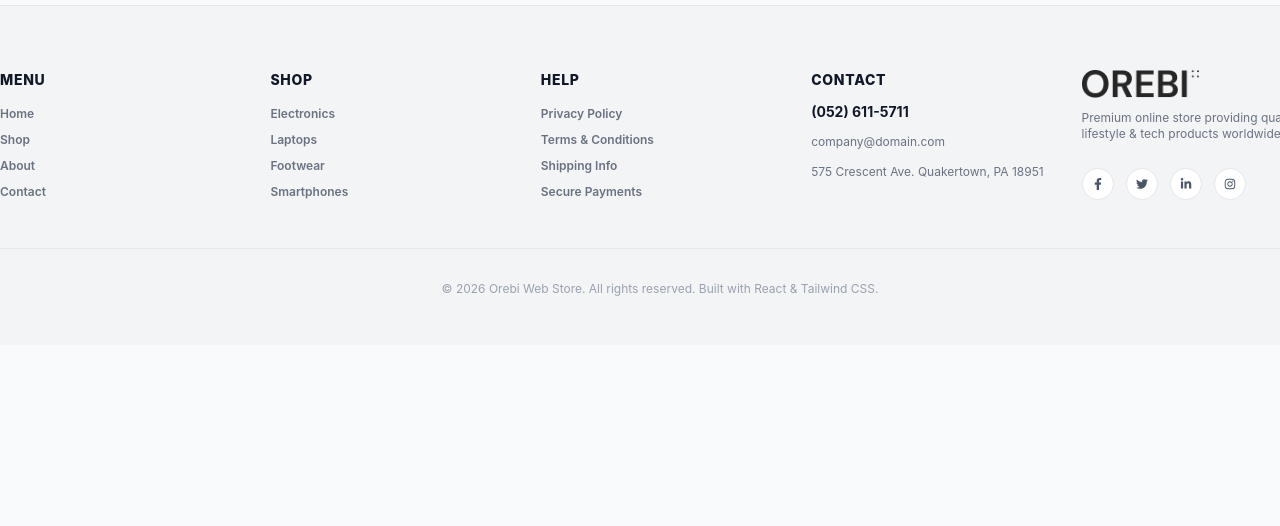
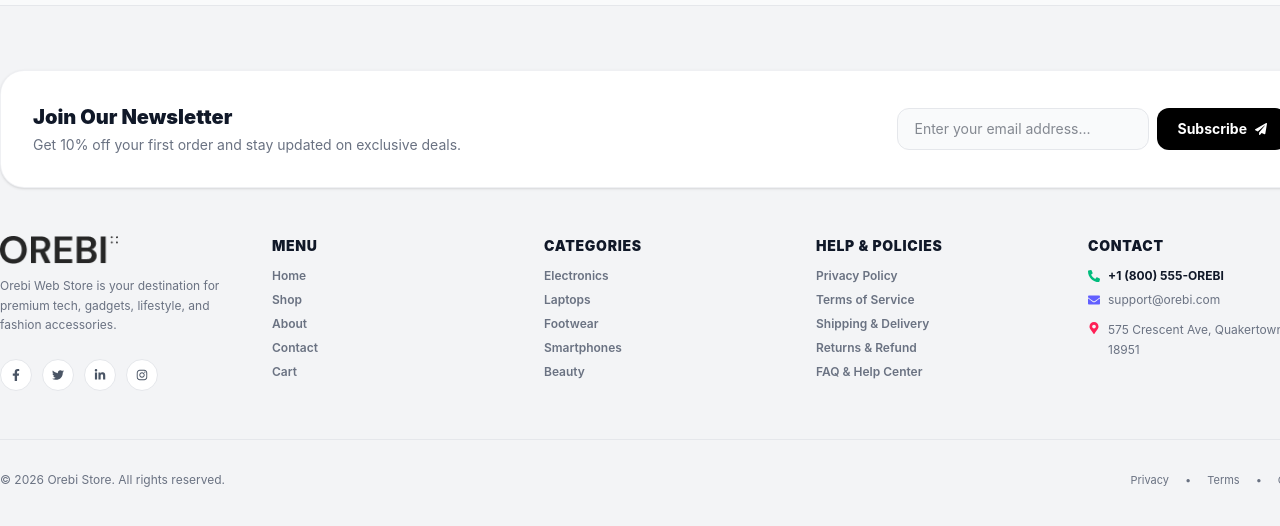
Before and after one commit to enticodes/orebiWebR, a React (Vite) app: page / in a window 1280 px wide. Shown: the part 2436-2962 px from the top of the page. Before the commit the page ends 2781 px from the top, so only its background shows below. Built offline with nearby package versions, Linux system fonts and the light colour scheme; no server answers.

Commit message:
footer fixed

```diff
--- a/src/components/layouts/Footer.jsx
+++ b/src/components/layouts/Footer.jsx
@@ -1,20 +1,100 @@
 import React from "react";
 import Container from "../common/Container";
-import { FaFacebookF, FaLinkedinIn, FaInstagram, FaTwitter } from "react-icons/fa";
+import { FaFacebookF, FaLinkedinIn, FaInstagram, FaTwitter, FaEnvelope, FaPhoneAlt, FaMapMarkerAlt, FaPaperPlane } from "react-icons/fa";
 import Image from "../common/Image";
 import orebii from "/src/assets/OREBI.png";
 import { Link } from "react-router-dom";
+import { useToast } from "../common/Toast";
 
 const Footer = () => {
+  const { addToast } = useToast() || { addToast: () => {} };
+
+  const handleSubscribe = (e) => {
+    e.preventDefault();
+    addToast?.("Thank you for subscribing to our newsletter!", "success");
+    e.target.reset();
+  };
+
   return (
-    <footer className="bg-gray-100 dark:bg-slate-950 text-gray-800 dark:text-gray-200 border-t border-gray-200 dark:border-slate-800 pt-16 pb-12 transition-colors duration-300">
+    <footer className="bg-gray-100 dark:bg-slate-950 text-gray-800 dark:text-gray-200 border-t border-gray-200 dark:border-slate-800/80 pt-12 sm:pt-16 pb-8 sm:pb-12 transition-colors duration-300">
       <Container>
-        <div className="grid grid-cols-1 sm:grid-cols-2 md:grid-cols-5 gap-8 mb-12">
 
-          {/* Menu Column */}
-          <div className="space-y-4">
-            <h3 className="text-sm font-extrabold uppercase tracking-wider text-gray-900 dark:text-white">MENU</h3>
-            <ul className="space-y-2.5 text-xs font-semibold text-gray-500 dark:text-gray-400">
+        {/* Top Newsletter Strip on Footer */}
+        <div className="bg-white dark:bg-slate-900 rounded-3xl p-6 sm:p-8 mb-12 shadow-sm border border-gray-200/60 dark:border-slate-800 flex flex-col md:flex-row items-center justify-between gap-6">
+          <div className="space-y-1 text-center md:text-left">
+            <h3 className="text-lg sm:text-xl font-black text-gray-900 dark:text-white">
+              Join Our Newsletter
+            </h3>
+            <p className="text-xs sm:text-sm text-gray-500 dark:text-gray-400">
+              Get 10% off your first order and stay updated on exclusive deals.
+            </p>
+          </div>
+          <form onSubmit={handleSubscribe} className="flex w-full md:w-auto max-w-md gap-2">
+            <input
+              type="email"
+              required
+              placeholder="Enter your email address..."
+              className="flex-1 px-4 py-2.5 bg-gray-50 dark:bg-slate-800 border border-gray-200 dark:border-slate-700 rounded-xl text-xs sm:text-sm text-gray-900 dark:text-white focus:outline-none focus:ring-2 focus:ring-black dark:focus:ring-white"
+            />
+            <button
+              type="submit"
+              className="px-5 py-2.5 bg-black dark:bg-white text-white dark:text-black font-bold text-xs sm:text-sm rounded-xl hover:opacity-90 transition-opacity flex items-center gap-2 flex-shrink-0"
+            >
+              Subscribe <FaPaperPlane className="text-xs" />
+            </button>
+          </form>
+        </div>
+
+        {/* Main Grid Layout */}
+        <div className="grid grid-cols-2 sm:grid-cols-2 md:grid-cols-5 gap-8 sm:gap-10 mb-12">
+
+          {/* Brand & Info - Full width on small screens */}
+          <div className="col-span-2 md:col-span-1 space-y-4">
+            <Link to="/">
+              <Image imgSrc={orebii} className="h-7 object-contain dark:invert mb-3" />
+            </Link>
+            <p className="text-xs text-gray-500 dark:text-gray-400 leading-relaxed">
+              Orebi Web Store is your destination for premium tech, gadgets, lifestyle, and fashion accessories.
+            </p>
+
+            <div className="flex items-center gap-2.5 text-gray-600 dark:text-gray-300 pt-2">
+              <a
+                href="#"
+                className="w-8 h-8 rounded-full bg-white dark:bg-slate-900 border border-gray-200 dark:border-slate-800 flex items-center justify-center text-xs hover:bg-black hover:text-white dark:hover:bg-white dark:hover:text-black transition-colors"
+                title="Facebook"
+              >
+                <FaFacebookF />
+              </a>
+              <a
+                href="#"
+                className="w-8 h-8 rounded-full bg-white dark:bg-slate-900 border border-gray-200 dark:border-slate-800 flex items-center justify-center text-xs hover:bg-black hover:text-white dark:hover:bg-white dark:hover:text-black transition-colors"
+                title="Twitter"
+              >
+                <FaTwitter />
+              </a>
+              <a
+                href="#"
+                className="w-8 h-8 rounded-full bg-white dark:bg-slate-900 border border-gray-200 dark:border-slate-800 flex items-center justify-center text-xs hover:bg-black hover:text-white dark:hover:bg-white dark:hover:text-black transition-colors"
+                title="LinkedIn"
+              >
+                <FaLinkedinIn />
+              </a>
+              <a
+                href="#"
+                className="w-8 h-8 rounded-full bg-white dark:bg-slate-900 border border-gray-200 dark:border-slate-800 flex items-center justify-center text-xs hover:bg-black hover:text-white dark:hover:bg-white dark:hover:text-black transition-colors"
+                title="Instagram"
+              >
+                <FaInstagram />
+              </a>
+            </div>
+          </div>
+
+          {/* Quick Menu */}
+          <div className="col-span-1 space-y-3">
+            <h3 className="text-xs sm:text-sm font-black uppercase tracking-wider text-gray-900 dark:text-white">
+              MENU
+            </h3>
+            <ul className="space-y-2 text-xs font-semibold text-gray-500 dark:text-gray-400">
               <li>
                 <Link to="/" className="hover:text-black dark:hover:text-white transition-colors">
                   Home
@@ -35,13 +115,20 @@ const Footer = () => {
                   Contact
                 </Link>
               </li>
+              <li>
+                <Link to="/cart" className="hover:text-black dark:hover:text-white transition-colors">
+                  Cart
+                </Link>
+              </li>
             </ul>
           </div>
 
-          {/* Shop Column */}
-          <div className="space-y-4">
-            <h3 className="text-sm font-extrabold uppercase tracking-wider text-gray-900 dark:text-white">SHOP</h3>
-            <ul className="space-y-2.5 text-xs font-semibold text-gray-500 dark:text-gray-400">
+          {/* Categories */}
+          <div className="col-span-1 space-y-3">
+            <h3 className="text-xs sm:text-sm font-black uppercase tracking-wider text-gray-900 dark:text-white">
+              CATEGORIES
+            </h3>
+            <ul className="space-y-2 text-xs font-semibold text-gray-500 dark:text-gray-400">
               <li>
                 <Link to="/shop?category=electronics" className="hover:text-black dark:hover:text-white transition-colors">
                   Electronics
@@ -62,60 +149,73 @@ const Footer = () => {
                   Smartphones
                 </Link>
               </li>
+              <li>
+                <Link to="/shop?category=beauty" className="hover:text-black dark:hover:text-white transition-colors">
+                  Beauty
+                </Link>
+              </li>
             </ul>
           </div>
 
-          {/* Help Column */}
-          <div className="space-y-4">
-            <h3 className="text-sm font-extrabold uppercase tracking-wider text-gray-900 dark:text-white">HELP</h3>
-            <ul className="space-y-2.5 text-xs font-semibold text-gray-500 dark:text-gray-400">
-              <li className="hover:text-black dark:hover:text-white cursor-pointer transition-colors">Privacy Policy</li>
-              <li className="hover:text-black dark:hover:text-white cursor-pointer transition-colors">Terms & Conditions</li>
-              <li className="hover:text-black dark:hover:text-white cursor-pointer transition-colors">Shipping Info</li>
-              <li className="hover:text-black dark:hover:text-white cursor-pointer transition-colors">Secure Payments</li>
+          {/* Policy & Help */}
+          <div className="col-span-1 space-y-3">
+            <h3 className="text-xs sm:text-sm font-black uppercase tracking-wider text-gray-900 dark:text-white">
+              HELP & POLICIES
+            </h3>
+            <ul className="space-y-2 text-xs font-semibold text-gray-500 dark:text-gray-400">
+              <li className="hover:text-black dark:hover:text-white cursor-pointer transition-colors">
+                Privacy Policy
+              </li>
+              <li className="hover:text-black dark:hover:text-white cursor-pointer transition-colors">
+                Terms of Service
+              </li>
+              <li className="hover:text-black dark:hover:text-white cursor-pointer transition-colors">
+                Shipping & Delivery
+              </li>
+              <li className="hover:text-black dark:hover:text-white cursor-pointer transition-colors">
+                Returns & Refund
+              </li>
+              <li className="hover:text-black dark:hover:text-white cursor-pointer transition-colors">
+                FAQ & Help Center
+              </li>
             </ul>
           </div>
 
-          {/* Contact Column */}
-          <div className="space-y-3 sm:col-span-2 md:col-span-1">
-            <h3 className="text-sm font-extrabold uppercase tracking-wider text-gray-900 dark:text-white">CONTACT</h3>
-            <p className="text-sm font-bold text-gray-900 dark:text-white">(052) 611-5711</p>
-            <p className="text-xs text-gray-500 dark:text-gray-400">company@domain.com</p>
-            <p className="text-xs text-gray-500 dark:text-gray-400 leading-relaxed">
-              575 Crescent Ave. Quakertown, PA 18951
-            </p>
-          </div>
-
-          {/* Brand & Social Column */}
-          <div className="space-y-4 sm:col-span-2 md:col-span-1 flex flex-col justify-between">
-            <div>
-              <Image imgSrc={orebii} className="h-7 object-contain dark:invert mb-3" />
-              <p className="text-xs text-gray-500 dark:text-gray-400">
-                Premium online store providing quality lifestyle & tech products worldwide.
-              </p>
-            </div>
-
-            <div className="flex items-center gap-3 text-gray-600 dark:text-gray-300">
-              <a href="#" className="w-8 h-8 rounded-full bg-white dark:bg-slate-800 border border-gray-200 dark:border-slate-700 flex items-center justify-center text-xs hover:bg-black hover:text-white dark:hover:bg-white dark:hover:text-black transition-colors">
-                <FaFacebookF />
-              </a>
-              <a href="#" className="w-8 h-8 rounded-full bg-white dark:bg-slate-800 border border-gray-200 dark:border-slate-700 flex items-center justify-center text-xs hover:bg-black hover:text-white dark:hover:bg-white dark:hover:text-black transition-colors">
-                <FaTwitter />
-              </a>
-              <a href="#" className="w-8 h-8 rounded-full bg-white dark:bg-slate-800 border border-gray-200 dark:border-slate-700 flex items-center justify-center text-xs hover:bg-black hover:text-white dark:hover:bg-white dark:hover:text-black transition-colors">
-                <FaLinkedinIn />
-              </a>
-              <a href="#" className="w-8 h-8 rounded-full bg-white dark:bg-slate-800 border border-gray-200 dark:border-slate-700 flex items-center justify-center text-xs hover:bg-black hover:text-white dark:hover:bg-white dark:hover:text-black transition-colors">
-                <FaInstagram />
-              </a>
+          {/* Contact Details */}
+          <div className="col-span-2 sm:col-span-1 space-y-3">
+            <h3 className="text-xs sm:text-sm font-black uppercase tracking-wider text-gray-900 dark:text-white">
+              CONTACT
+            </h3>
+            <div className="space-y-2 text-xs text-gray-500 dark:text-gray-400">
+              <div className="flex items-center gap-2 font-bold text-gray-900 dark:text-white">
+                <FaPhoneAlt className="text-emerald-500 text-xs" />
+                <span>+1 (800) 555-OREBI</span>
+              </div>
+              <div className="flex items-center gap-2">
+                <FaEnvelope className="text-indigo-500 text-xs" />
+                <span>support@orebi.com</span>
+              </div>
+              <div className="flex items-start gap-2 pt-1 leading-relaxed">
+                <FaMapMarkerAlt className="text-rose-500 text-xs mt-0.5 flex-shrink-0" />
+                <span>575 Crescent Ave, Quakertown, PA 18951</span>
+              </div>
             </div>
           </div>
 
         </div>
 
-        <div className="pt-8 border-t border-gray-200 dark:border-slate-800 text-center text-xs text-gray-400 dark:text-gray-500">
-          © {new Date().getFullYear()} Orebi Web Store. All rights reserved. Built with React & Tailwind CSS.
+        {/* Bottom Bar */}
+        <div className="pt-6 sm:pt-8 border-t border-gray-200 dark:border-slate-800/80 flex flex-col sm:flex-row items-center justify-between gap-4 text-center sm:text-left text-xs text-gray-500 dark:text-gray-400">
+          <p>© {new Date().getFullYear()} Orebi Store. All rights reserved.</p>
+          <div className="flex items-center gap-4 text-[11px]">
+            <span className="hover:underline cursor-pointer">Privacy</span>
+            <span>•</span>
+            <span className="hover:underline cursor-pointer">Terms</span>
+            <span>•</span>
+            <span className="hover:underline cursor-pointer">Cookies</span>
+          </div>
         </div>
+
       </Container>
     </footer>
   );
```
